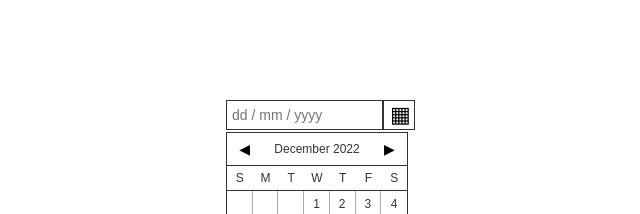
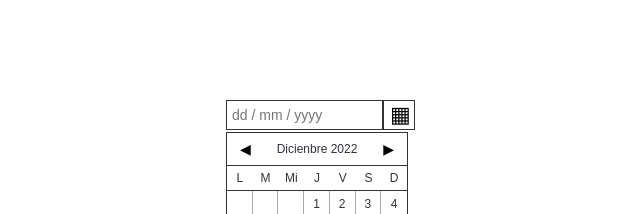
Before and after one commit to Quintero000/Proyecto-6, a plain HTML site: page index.html in a window 1280 px wide. Shown: the top 214 px of the page, 323-963 px from the left. Drawn offline with Linux system fonts and the light colour scheme.

Commit message:
Actualización01

```diff
--- a/index.html
+++ b/index.html
@@ -17,18 +17,18 @@
         <div class="calendario">
             <div class="encabezado">
                 <span>◀</span>
-                <p>December 2022</p>
+                <p>Dicienbre 2022</p>
                 <span>▶</span>
             </div>
 
             <div class="dias-semana">
+                <div>L</div>
+                <div>M</div>
+                <div>Mi</div>
+                <div>J</div>
+                <div>V</div>
                 <div>S</div>
-                <div>M</div>
-                <div>T</div>
-                <div>W</div>
-                <div>T</div>
-                <div>F</div>
-                <div>S</div>
+                <div>D</div>
             </div>
 
             <div class="dias">
```
